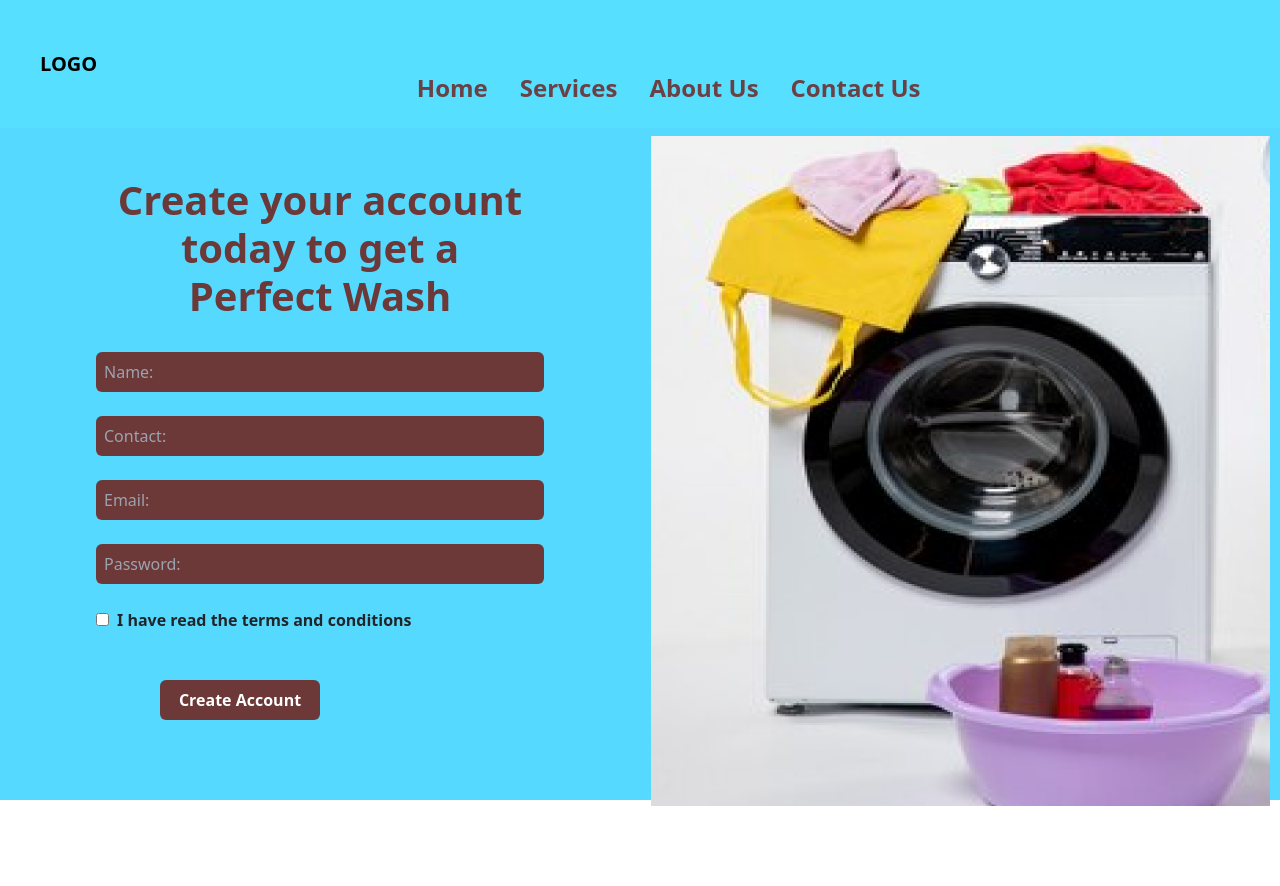
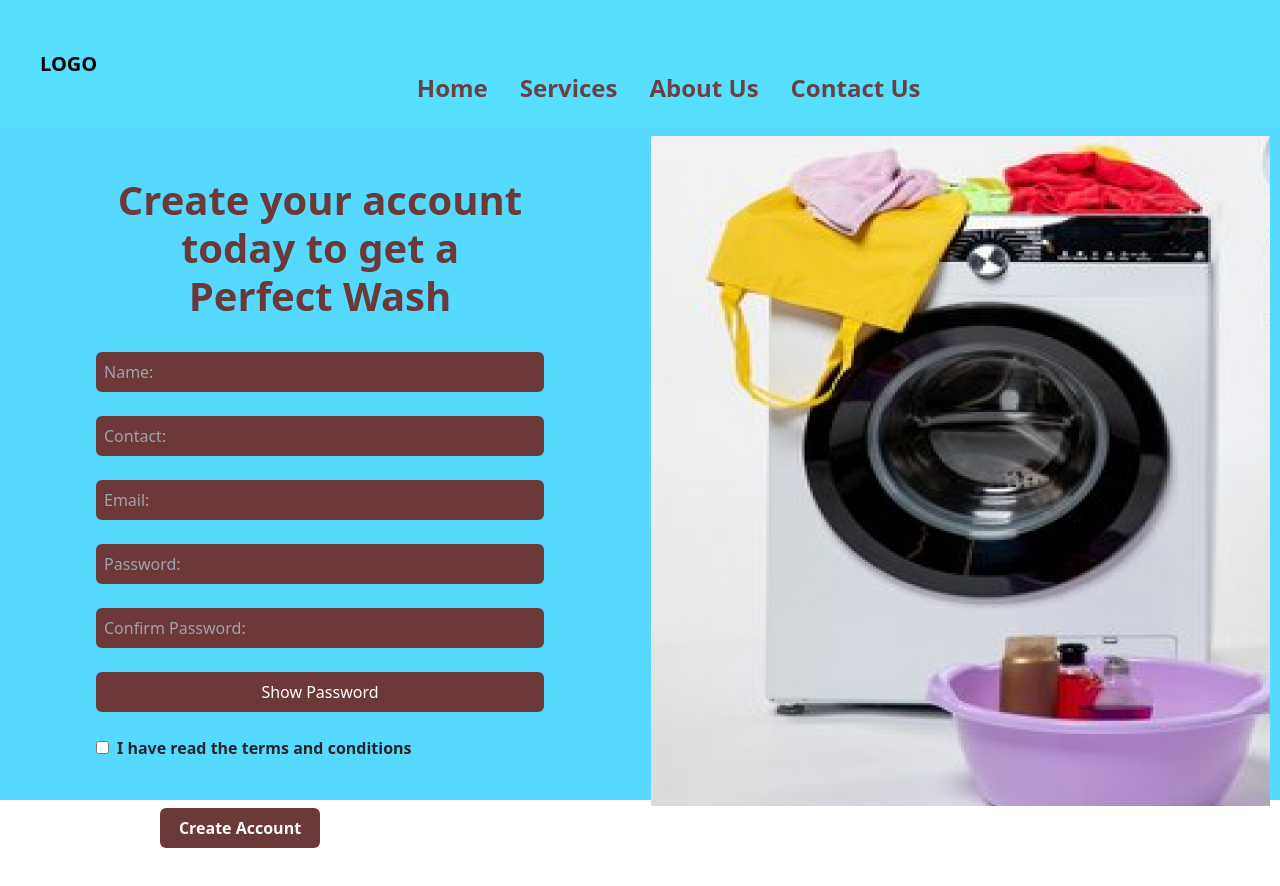
Before and after one commit to Marozva2/mathe, a React (Vite) app in the folder client/: page /register in a window 1280 px wide. Shown: the top 886 px of the page. Before the commit the page ends 814 px from the top, so only its background shows below. Built offline with nearby package versions, Linux system fonts and the light colour scheme.

Commit message:
client and server authentication

```diff
--- a/client/src/components/Auth/Register.jsx
+++ b/client/src/components/Auth/Register.jsx
@@ -8,14 +8,27 @@ function Register() {
   const [name, setName] = useState("");
   const [contact, setContact] = useState("");
   const [password, setPassword] = useState("");
-  const [showPassword] = useState(false);
+  const [confirm, setConfirm] = useState("");
+  const [showPassword, setShowPassword] = useState(false);
   const [error, setError] = useState(null);
   const navigate = useNavigate();
 
   const handleSubmit = async (event) => {
     event.preventDefault();
+
+    if (password !== confirm) {
+      setError("Passwords do not match");
+      return;
+    }
+
     try {
-      const formData = { email, password };
+      const formData = {
+        name,
+        contact,
+        email,
+        password,
+        confirmPassword: confirm,
+      };
 
       const response = await fetch("http://127.0.0.1:5000/register", {
         method: "POST",
@@ -31,16 +44,14 @@ function Register() {
           localStorage.setItem("accessToken", data.access_token);
           localStorage.setItem("userId", data.user_id);
           setError(null);
-          navigate("/dashboard"); // Redirect to dashboard on successful login
-          return; // Exit the function after redirection
-        } else {
-          setError("Invalid email or password.");
+          navigate("/dashboard");
+          return;
         }
       } else {
-        setError("An error occurred. Please try again later.");
+        setError(data.detail || "An error occurred. Please try again later.");
       }
     } catch (err) {
-      console.error("Login error:", err);
+      console.error("Registration error:", err);
       setError("An error occurred. Please try again later.");
     }
   };
@@ -71,7 +82,7 @@ function Register() {
               <input
                 id="contact"
                 name="contact"
-                type="number"
+                type="text"
                 placeholder="Contact:"
                 value={contact}
                 onChange={(e) => setContact(e.target.value)}
@@ -104,13 +115,25 @@ function Register() {
                 autoComplete="current-password"
               />
 
-              {/* <button
+              <input
+                id="confirm-password"
+                name="confirmPassword"
+                type={showPassword ? "text" : "password"}
+                placeholder="Confirm Password:"
+                value={confirm}
+                onChange={(e) => setConfirm(e.target.value)}
+                required
+                className="w-full p-2 mb-4 bg-[#6c3838] rounded text-white"
+                autoComplete="current-password"
+              />
+
+              <button
                 type="button"
                 onClick={() => setShowPassword(!showPassword)}
-                className="w-full p-2 mb-4 bg-[#6c3838] text-white rounded text-white hover:bg-blue-600"
+                className="w-full p-2 mb-4 bg-[#6c3838] text-white rounded hover:bg-blue-600"
               >
                 {showPassword ? "Hide" : "Show"} Password
-              </button> */}
+              </button>
 
               <div className="font-bold">
                 <input
```
Also changed, not shown: 1 other file (tests, documents, lock files or other folders).
